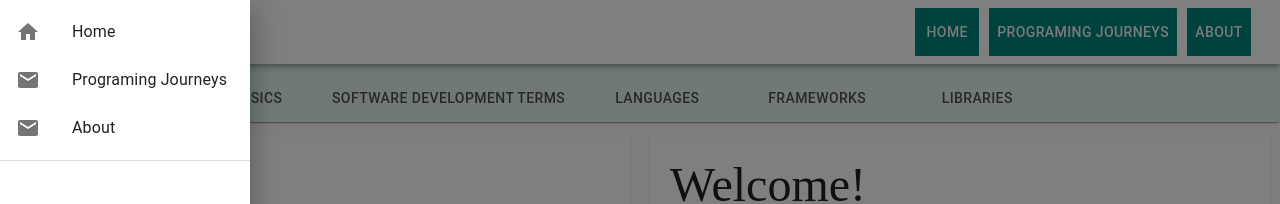
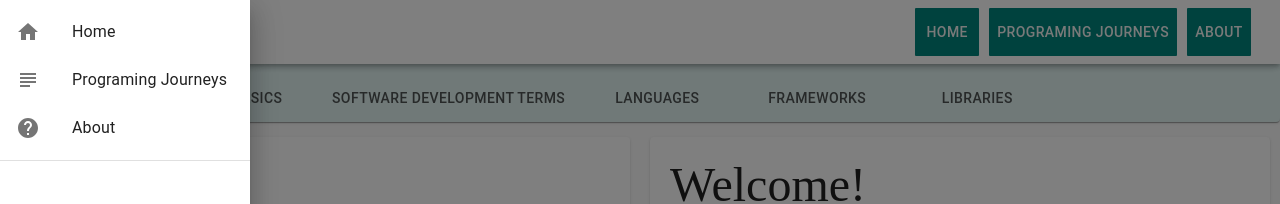
Before and after one commit to kristina-arezina/terms-2-program, a React (Create React App) app: page / in a window 1280 px wide. Both pictures are taken after a click on the button 48 px from the left and 32 px from the top of the page. Shown: the top 204 px of the page. Built offline with nearby package versions, Linux system fonts and the light colour scheme.

Commit message:
added icons to siade bar

```diff
--- a/src/components/Layout/SmallNavBar.js
+++ b/src/components/Layout/SmallNavBar.js
@@ -10,6 +10,8 @@ import ListItemIcon from '@material-ui/core/ListItemIcon';
 import ListItemText from '@material-ui/core/ListItemText';
 import MailIcon from '@material-ui/icons/Mail';
 import HomeIcon from '@material-ui/icons/Home';
+import SubjectIcon from '@material-ui/icons/Subject';
+import HelpIcon from '@material-ui/icons/Help';
 
 
 const useStyles = makeStyles({
@@ -50,11 +52,11 @@ export default function TemporaryDrawer() {
                     <ListItemText primary={"Home"} />
                 </ListItem>
                 <ListItem button>
-                    <ListItemIcon> <MailIcon /></ListItemIcon>
+                    <ListItemIcon> <SubjectIcon /></ListItemIcon>
                     <ListItemText primary={"Programing Journeys"} />
                 </ListItem>
                 <ListItem button>
-                    <ListItemIcon> <MailIcon /></ListItemIcon>
+                    <ListItemIcon> <HelpIcon /></ListItemIcon>
                     <ListItemText primary={"About"} />
                 </ListItem>
             </List>
```
